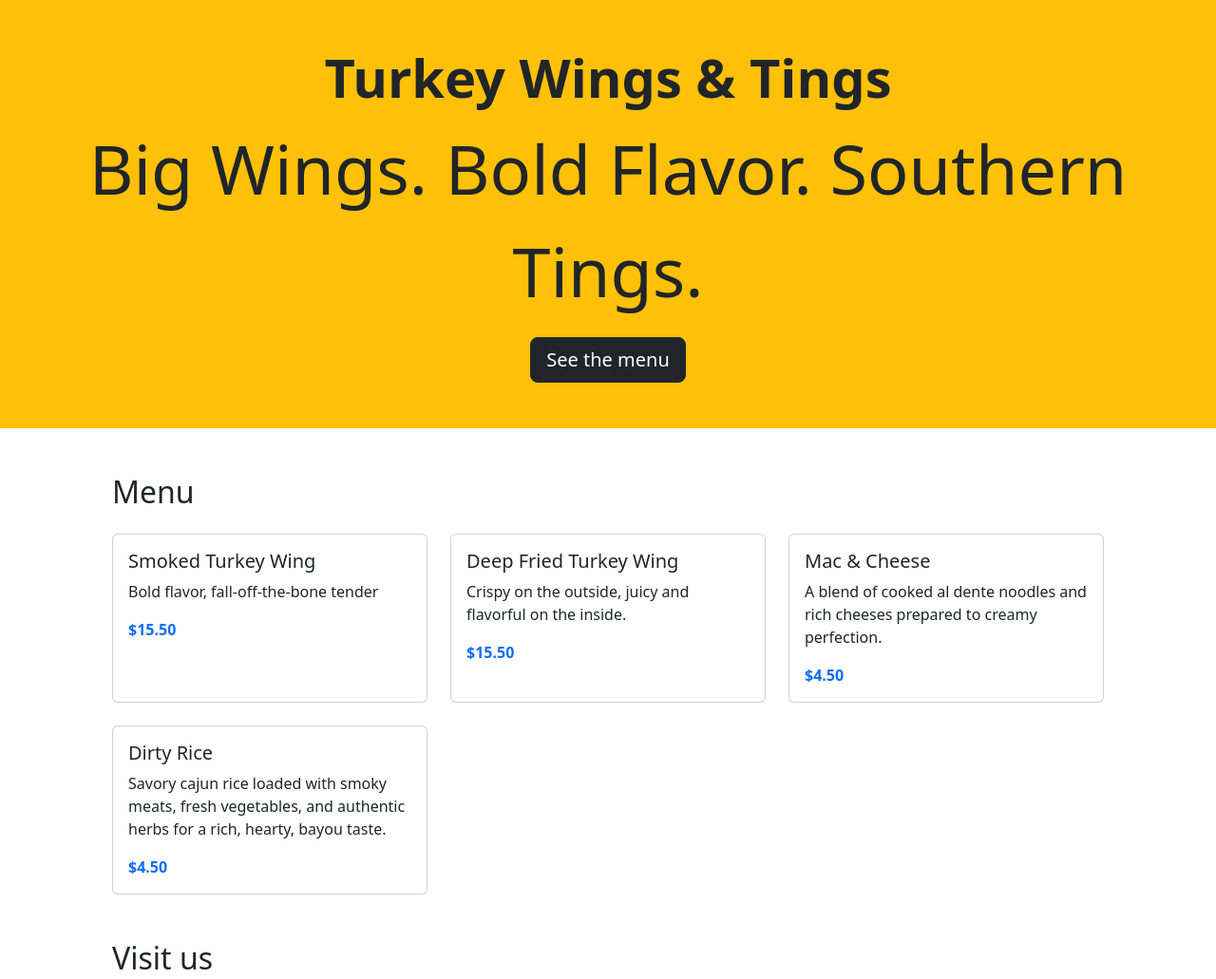
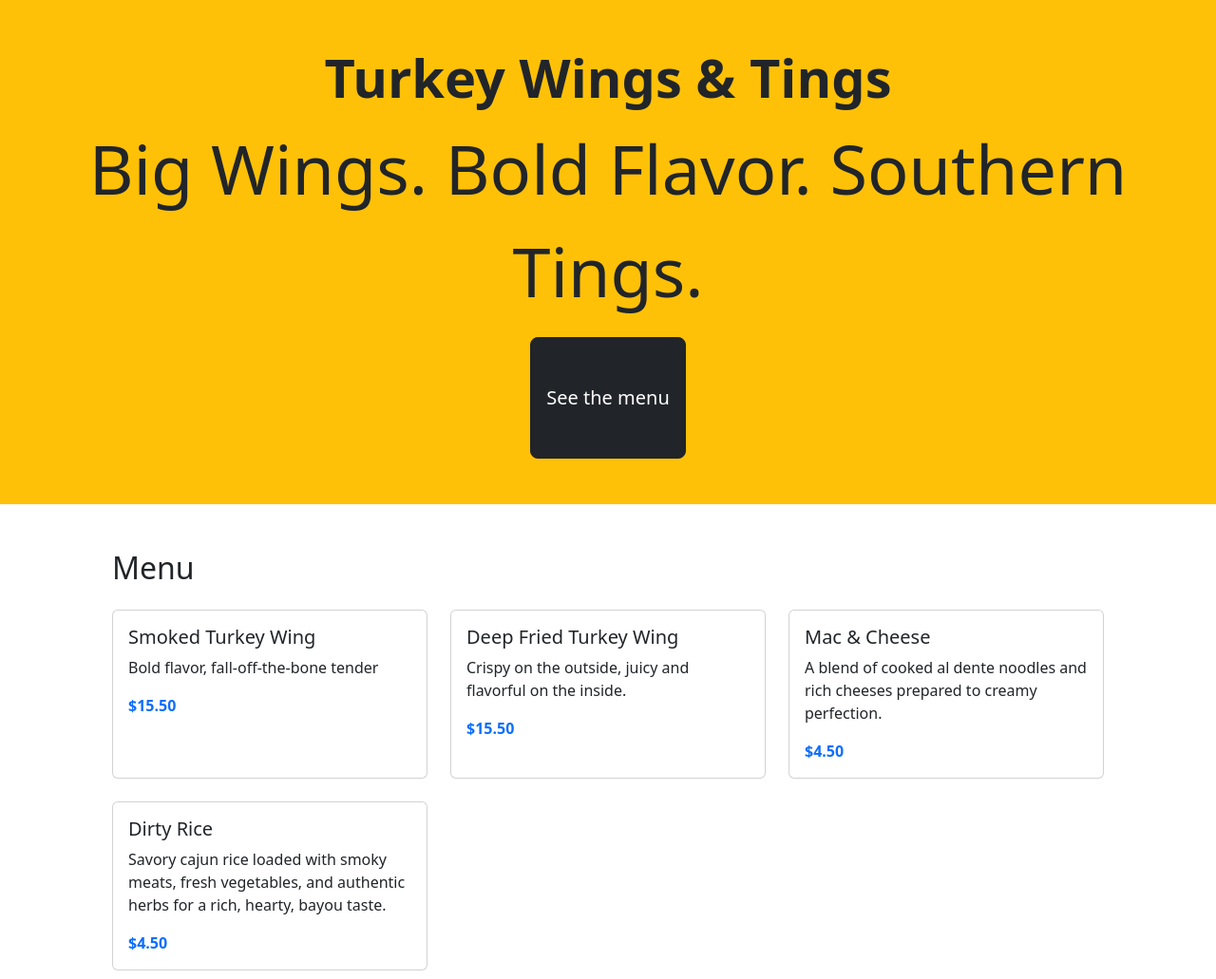
Before and after one commit to bria-janae-anderson/food-truck-site, a plain HTML site: page index.html in a window 1280 px wide. Shown: the top 1031 px of the page at 95% size. Drawn offline with nearby package versions, Linux system fonts and the light colour scheme.

Commit message:
changed padding around see the menu py-5

```diff
--- a/index.html
+++ b/index.html
@@ -11,7 +11,7 @@
     <header class="bg-warning text-center py-4 py-md-5">
         <h1 class="display-4 fw-bold">Turkey Wings & Tings</h1>
         <p class="lead">Big Wings. Bold Flavor. Southern Tings.</p>
-        <a href="#menu" class="btn btn-dark btn-lg">See the menu</a>
+        <a href="#menu" class="btn btn-dark btn-lg py-5">See the menu</a>
     </header>
     <main class="container py-4 py-md-5 px-3 px-lg-5">
         <section id="menu">
```
